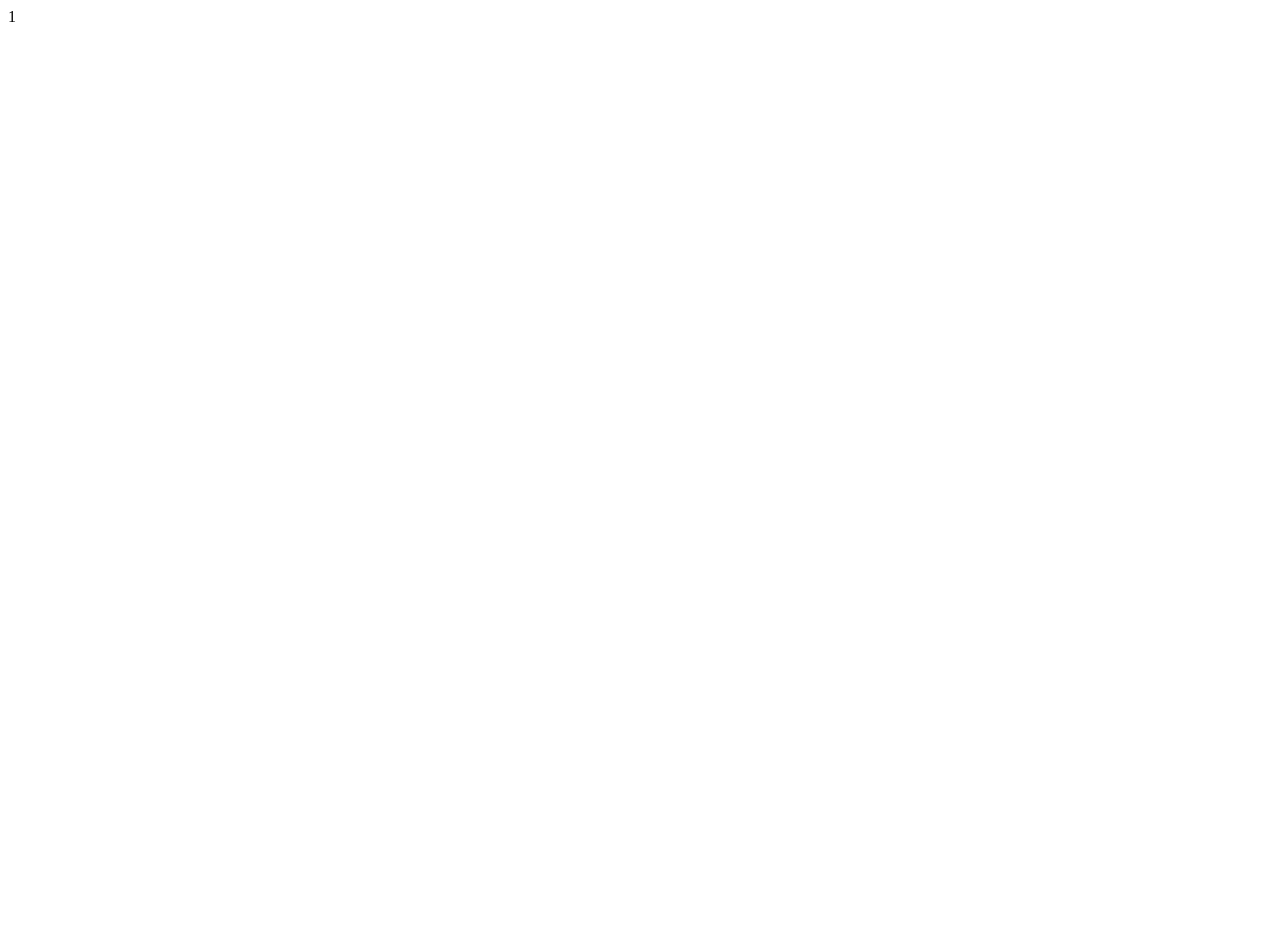
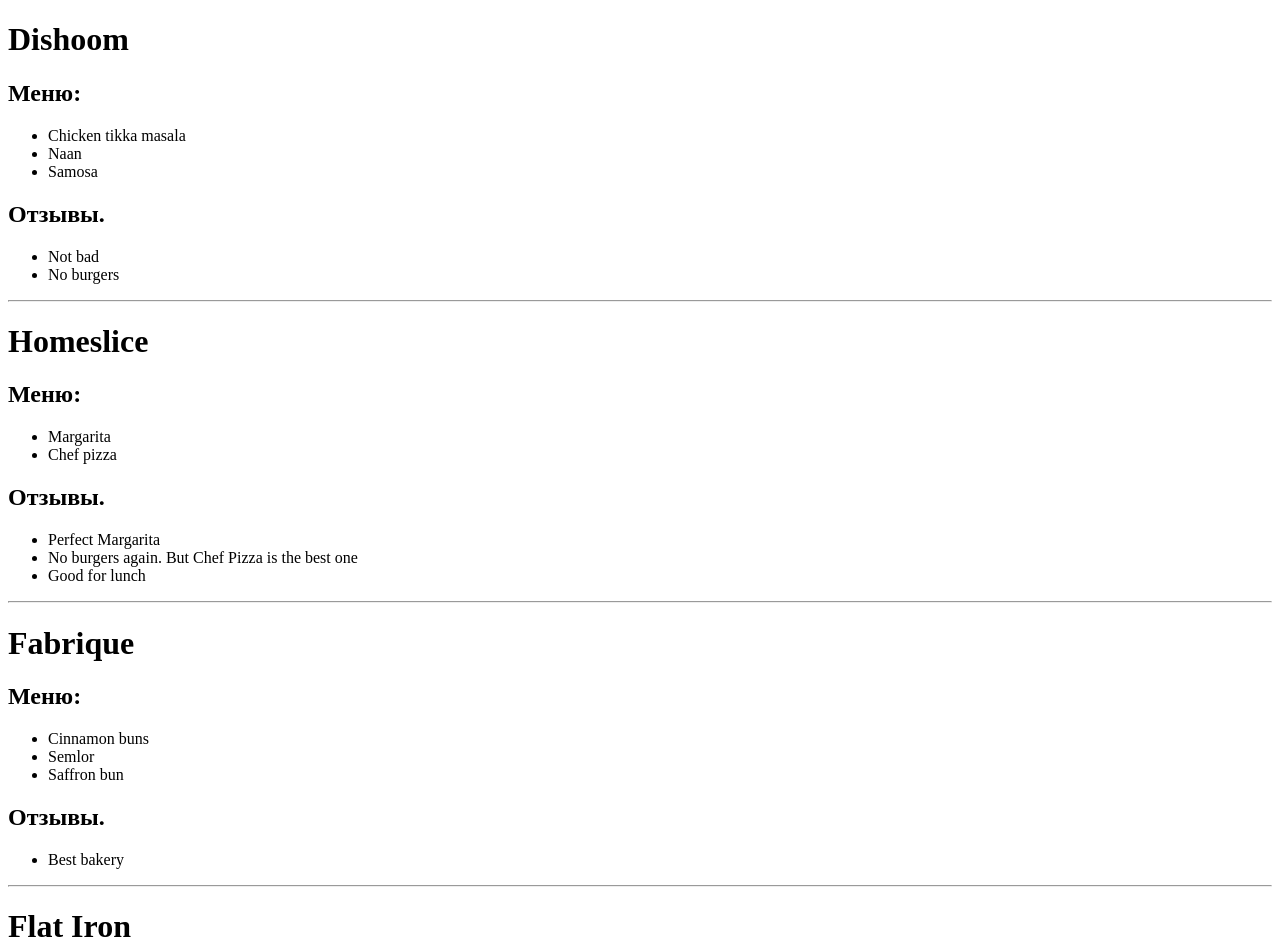
Before and after one commit to deniskoss/react-20230914, a React (Vite) app: page / in a window 1280 px wide. Shown: the top 952 px of the page. Before the commit the page ends 800 px from the top, so only its background shows below. Built offline with nearby package versions, Linux system fonts and the light colour scheme.

Commit message:
lecture-1/hw Мок файл, список ресторанов

```diff
--- /dev/null
+++ b/src/constants/mock.js
@@ -0,0 +1,142 @@
+export const restaurants = [
+  {
+    id: "a757a0e9-03c1-4a2a-b384-8ac21dbe2fb2",
+    name: "Dishoom",
+    menu: [
+      {
+        id: "d75f762a-eadd-49be-8918-ed0daa8dd024",
+        name: "Chicken tikka masala",
+        price: 12,
+        ingredients: ["chicken", "rice"],
+      },
+      {
+        id: "c3cb8f92-a2ed-4716-92a1-b6ea813e9049",
+        name: "Naan",
+        price: 3,
+        ingredients: ["bread"],
+      },
+      {
+        id: "bd129641-c0eb-432b-84b6-8b81d2930358",
+        name: "Samosa",
+        price: 8,
+        ingredients: ["chicken", "bread"],
+      },
+    ],
+    reviews: [
+      {
+        id: "5909796d-5030-4e36-adec-68b8f9ec2d96",
+        user: "Antony",
+        text: "Not bad",
+        rating: 5,
+      },
+      {
+        id: "429dea85-11dd-4054-a31e-c60c92e17255",
+        user: "Sam",
+        text: "No burgers",
+        rating: 3,
+      },
+    ],
+  },
+  {
+    id: "bb8afbec-2fec-491f-93e9-7f13950dd80b",
+    name: "Homeslice",
+    menu: [
+      {
+        id: "25402233-0095-49ea-9939-1e67ed89ffb9",
+        name: "Margarita",
+        price: 9,
+        ingredients: ["bread", "cheese", "tomatoes"],
+      },
+      {
+        id: "90902233-0095-49ea-9939-1e67ed89ffb9",
+        name: "Chef pizza",
+        price: 10,
+        ingredients: ["bread", "cheese", "tomatoes", "chicken"],
+      },
+    ],
+    reviews: [
+      {
+        id: "53b642d7-5e86-4717-a466-0640a1dee076",
+        user: "Diana",
+        text: "Perfect Margarita",
+        rating: 5,
+      },
+      {
+        id: "c27ab88e-375c-4e98-aa94-8a180150a797",
+        user: "Sam",
+        text: "No burgers again. But Chef Pizza is the best one",
+        rating: 4,
+      },
+      {
+        id: "abc0c5e1-cd57-4f0a-99d9-00e6b4533b3a",
+        user: "Lolly",
+        text: "Good for lunch",
+        rating: 5,
+      },
+    ],
+  },
+  {
+    id: "982bfbce-c5e0-41a0-9f99-d5c20ecee49d",
+    name: "Fabrique",
+    menu: [
+      {
+        id: "08c9ffa0-d003-4310-9e15-20978743296e",
+        name: "Cinnamon buns",
+        price: 5,
+        ingredients: ["bread"],
+      },
+      {
+        id: "64a4967c-2080-4a99-9074-4655a4569a95",
+        name: "Semlor",
+        price: 2,
+        ingredients: ["bread", "cream"],
+      },
+      {
+        id: "4bc8528e-26d1-46c3-a522-8e18d10c8c84",
+        name: "Saffron bun",
+        price: 4,
+        ingredients: ["bread"],
+      },
+    ],
+    reviews: [
+      {
+        id: "53b642d7-5e86-4717-a466-0640a1dee076",
+        user: "Agata",
+        text: "Best bakery",
+        rating: 5,
+      },
+    ],
+  },
+  {
+    id: "d9241927-09e1-44f3-8986-a76346869037",
+    name: "Flat Iron",
+    menu: [
+      {
+        id: "6c02c2ce-b868-4191-b4a7-8686429f4bac",
+        name: "Flat Iron Steak",
+        price: 10,
+        ingredients: ["beef"],
+      },
+      {
+        id: "99bb6fbb-e53b-4b7e-b9c2-23b63b77385d",
+        name: "Flat Iron Burger",
+        price: 10,
+        ingredients: ["bread", "beef"],
+      },
+    ],
+    reviews: [
+      {
+        id: "5db6247b-ab1c-49db-be1f-8dd27fd38b81",
+        user: "Sam",
+        text: "Finally! This place is amazing place for breakfast, lunch, dinner and supper",
+        rating: 5,
+      },
+      {
+        id: "381b0c31-6360-43ff-80d1-581a116159d8",
+        user: "Rebeca",
+        text: "Meat here is extremely delicious",
+        rating: 5,
+      },
+    ],
+  },
+];
--- a/src/main.jsx
+++ b/src/main.jsx
@@ -1,7 +1,72 @@
 import React from 'react';
-import ReactDOM from 'react-dom/client';;
+import ReactDOM from 'react-dom/client';
+import { restaurants } from "./constants/mock.js";
 
 const rootElement = document.getElementById('root');
 const root = ReactDOM.createRoot(rootElement);
 
-root.render("1");
+root.render(
+    <div>
+        <div>
+            <h1>{restaurants[0].name}</h1>
+            <h2>Меню:</h2>
+            <ul>
+                <li>{restaurants[0].menu[0].name}</li>
+                <li>{restaurants[0].menu[1].name}</li>
+                <li>{restaurants[0].menu[2].name}</li>
+            </ul>
+            <h2>Отзывы.</h2>
+            <ul>
+                <li>{restaurants[0].reviews[0].text}</li>
+                <li>{restaurants[0].reviews[1].text}</li>
+            </ul>
+        </div>
+        <hr />
+
+        <div>
+            <h1>{restaurants[1].name}</h1>
+            <h2>Меню:</h2>
+            <ul>
+                <li>{restaurants[1].menu[0].name}</li>
+                <li>{restaurants[1].menu[1].name}</li>
+            </ul>
+            <h2>Отзывы.</h2>
+            <ul>
+                <li>{restaurants[1].reviews[0].text}</li>
+                <li>{restaurants[1].reviews[1].text}</li>
+                <li>{restaurants[1].reviews[2].text}</li>
+            </ul>
+        </div>
+        <hr />
+
+        <div>
+            <h1>{restaurants[2].name}</h1>
+            <h2>Меню:</h2>
+            <ul>
+                <li>{restaurants[2].menu[0].name}</li>
+                <li>{restaurants[2].menu[1].name}</li>
+                <li>{restaurants[2].menu[2].name}</li>
+            </ul>
+            <h2>Отзывы.</h2>
+            <ul>
+                <li>{restaurants[2].reviews[0].text}</li>
+            </ul>
+        </div>
+        <hr />
+
+        <div>
+            <h1>{restaurants[3].name}</h1>
+            <h2>Меню:</h2>
+            <ul>
+                <li>{restaurants[3].menu[0].name}</li>
+                <li>{restaurants[3].menu[1].name}</li>
+            </ul>
+            <h2>Отзывы.</h2>
+            <ul>
+                <li>{restaurants[3].reviews[0].text}</li>
+                <li>{restaurants[3].reviews[1].text}</li>
+            </ul>
+        </div>
+        <hr />
+    </div>
+);
```
